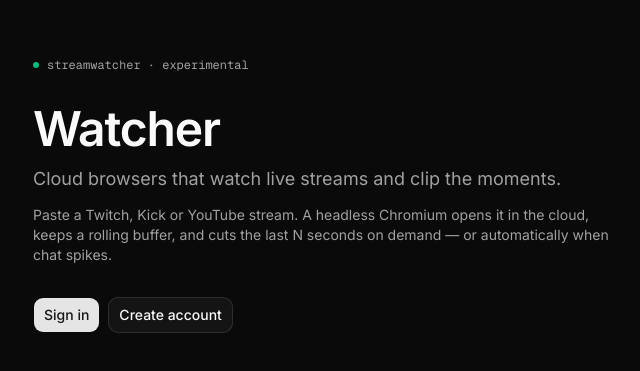
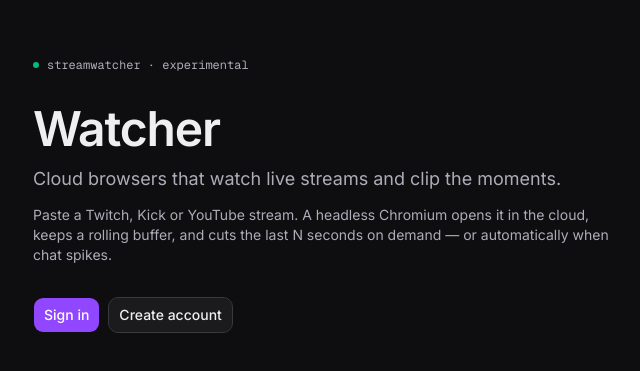
Before and after one commit to revlinehq/Argus, a Next.js app in the folder apps/web/: page / in a window 1280 px wide. Shown: the part 205-576 px from the top of the page, without its empty margins (247-887 px from the left). Built offline with nearby package versions, Linux system fonts and the light colour scheme; no server answers.

Commit message:
Twitch dark palette: #0e0e10 background, #18181b surfaces, #9147ff primary

```diff
--- a/apps/web/src/app/globals.css
+++ b/apps/web/src/app/globals.css
@@ -83,37 +83,38 @@
 }
 
 .dark {
-  --background: oklch(0.145 0 0);
-  --foreground: oklch(0.985 0 0);
-  --card: oklch(0.205 0 0);
-  --card-foreground: oklch(0.985 0 0);
-  --popover: oklch(0.205 0 0);
-  --popover-foreground: oklch(0.985 0 0);
-  --primary: oklch(0.922 0 0);
-  --primary-foreground: oklch(0.205 0 0);
-  --secondary: oklch(0.269 0 0);
-  --secondary-foreground: oklch(0.985 0 0);
-  --muted: oklch(0.269 0 0);
-  --muted-foreground: oklch(0.708 0 0);
-  --accent: oklch(0.269 0 0);
-  --accent-foreground: oklch(0.985 0 0);
-  --destructive: oklch(0.704 0.191 22.216);
-  --border: oklch(1 0 0 / 10%);
-  --input: oklch(1 0 0 / 15%);
-  --ring: oklch(0.556 0 0);
-  --chart-1: oklch(0.87 0 0);
-  --chart-2: oklch(0.556 0 0);
-  --chart-3: oklch(0.439 0 0);
-  --chart-4: oklch(0.371 0 0);
-  --chart-5: oklch(0.269 0 0);
-  --sidebar: oklch(0.205 0 0);
-  --sidebar-foreground: oklch(0.985 0 0);
-  --sidebar-primary: oklch(0.488 0.243 264.376);
-  --sidebar-primary-foreground: oklch(0.985 0 0);
-  --sidebar-accent: oklch(0.269 0 0);
-  --sidebar-accent-foreground: oklch(0.985 0 0);
-  --sidebar-border: oklch(1 0 0 / 10%);
-  --sidebar-ring: oklch(0.556 0 0);
+  /* Twitch dark palette */
+  --background: #0e0e10;
+  --foreground: #efeff1;
+  --card: #18181b;
+  --card-foreground: #efeff1;
+  --popover: #18181b;
+  --popover-foreground: #efeff1;
+  --primary: #9147ff;
+  --primary-foreground: #ffffff;
+  --secondary: #2f2f35;
+  --secondary-foreground: #efeff1;
+  --muted: #26262c;
+  --muted-foreground: #adadb8;
+  --accent: #26262c;
+  --accent-foreground: #efeff1;
+  --destructive: #eb0400;
+  --border: #2f2f35;
+  --input: #3a3a3d;
+  --ring: #a970ff;
+  --chart-1: #9147ff;
+  --chart-2: #a970ff;
+  --chart-3: #772ce8;
+  --chart-4: #5c16c5;
+  --chart-5: #adadb8;
+  --sidebar: #1f1f23;
+  --sidebar-foreground: #efeff1;
+  --sidebar-primary: #9147ff;
+  --sidebar-primary-foreground: #ffffff;
+  --sidebar-accent: #26262c;
+  --sidebar-accent-foreground: #efeff1;
+  --sidebar-border: #2f2f35;
+  --sidebar-ring: #a970ff;
 }
 
 @layer base {
--- a/apps/web/src/components/dashboard/status-badge.tsx
+++ b/apps/web/src/components/dashboard/status-badge.tsx
@@ -3,7 +3,7 @@ import type { StreamDoc } from "@/lib/types";
 
 const STYLES: Record<StreamDoc["status"], { label: string; dot: string; text: string }> = {
   starting: { label: "starting", dot: "bg-amber-400", text: "text-amber-200" },
-  live: { label: "live", dot: "bg-red-500", text: "text-white" },
+  live: { label: "live", dot: "bg-[#eb0400]", text: "text-white" },
   offline: { label: "offline", dot: "bg-zinc-400", text: "text-zinc-300" },
   error: { label: "error", dot: "bg-orange-500", text: "text-orange-200" },
   stopped: { label: "stopped", dot: "bg-zinc-600", text: "text-zinc-400" },
```
